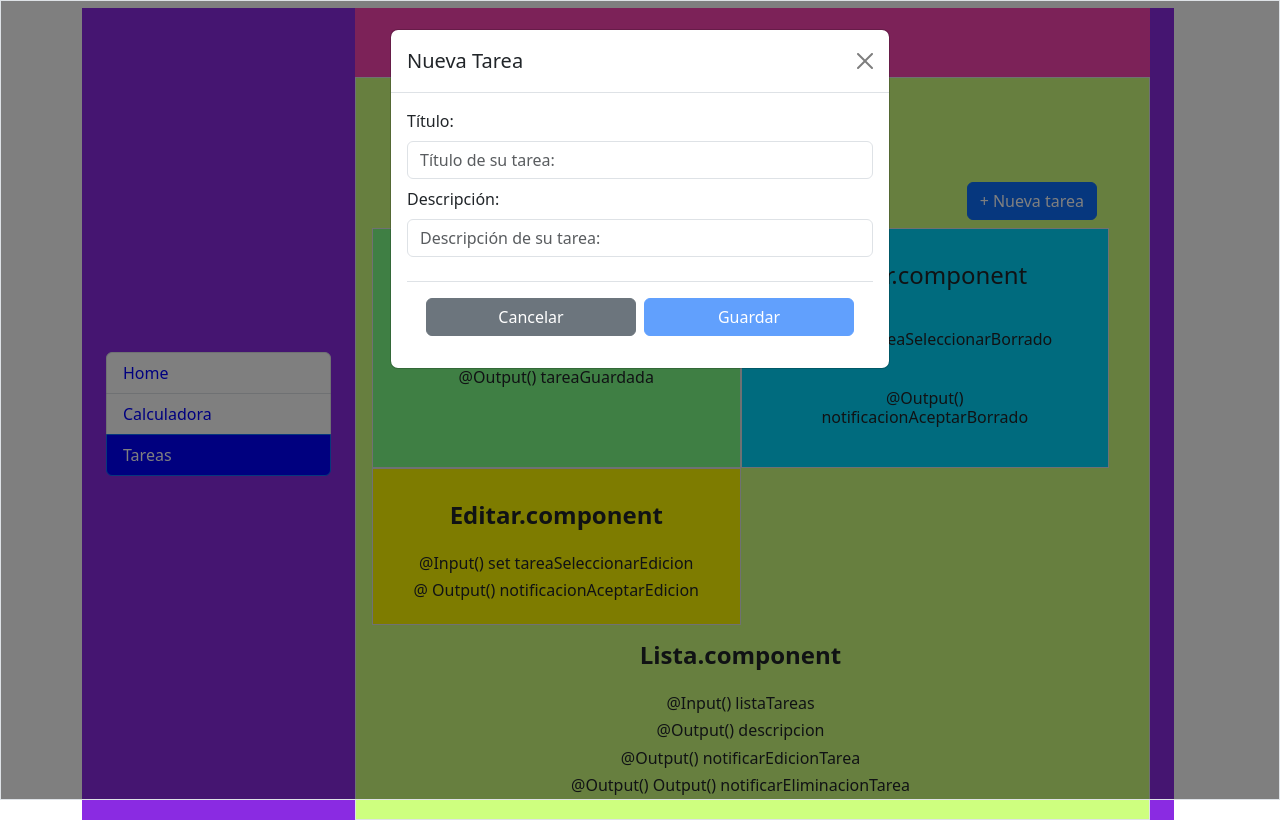
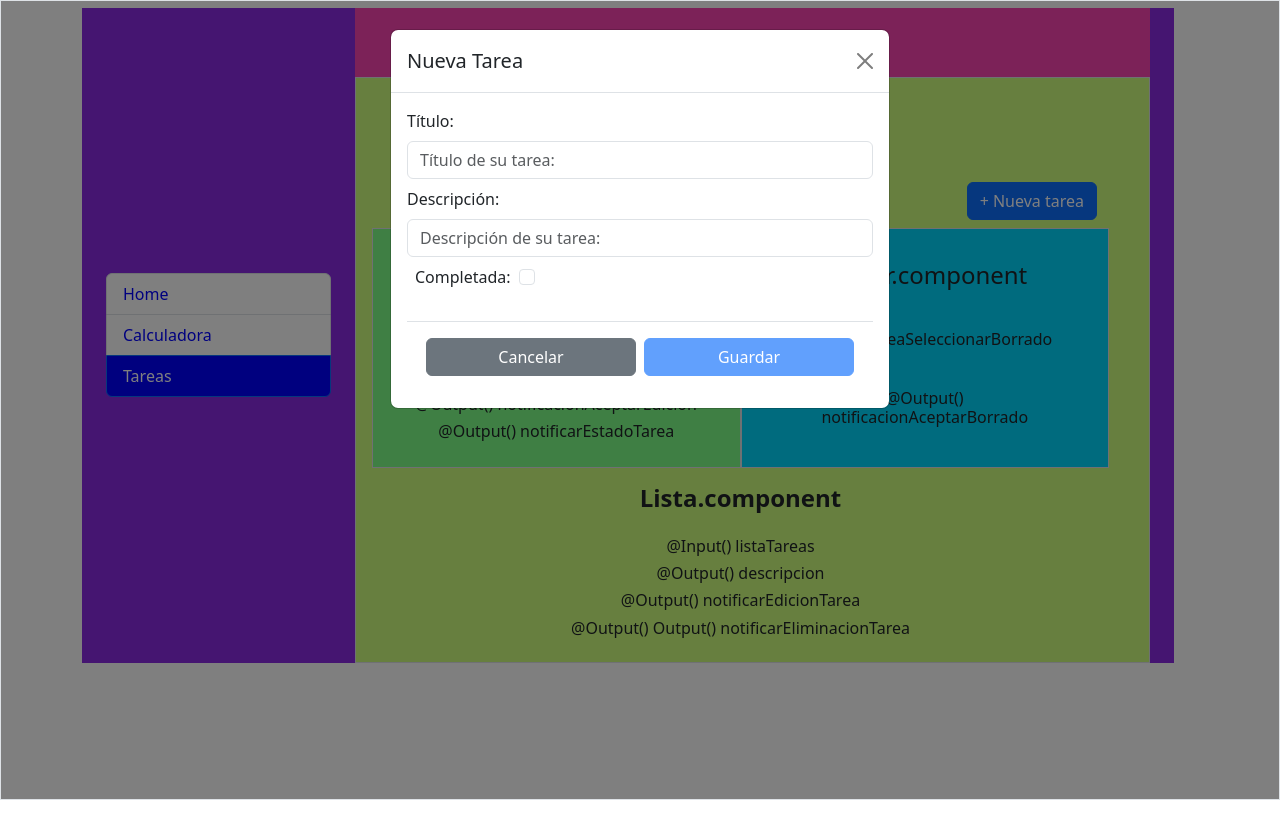
Before and after one commit to stemengit/Calculadora, an Angular app: page /tareas in a window 1280 px wide. Both pictures are taken after a click on the button "+ Nueva tarea". Built offline with nearby package versions, Linux system fonts and the light colour scheme.

Commit message:
fix: Agregación de editar a formulario y checks en nueva tarea y editar tarea

```diff
--- a/src/app/components/pages/tareas/editar/editar.component.css
+++ /dev/null
@@ -1,3 +0,0 @@
-:host {
-  display: block;
-}
--- a/src/app/components/pages/tareas/editar/editar.component.html
+++ /dev/null
@@ -1,30 +0,0 @@
-<div class="modal fade border" id="editarTarea" tabindex="-1" aria-labelledby="EditarTareaLabel" aria-hidden="true">
-  <div class="modal-dialog">
-    <div class="modal-content">
-      <div class="modal-header">
-        <h1 class="modal-title fs-5" id="editarTareaLabel">Editar Tarea</h1>
-        <button type="button" class="btn-close" data-bs-dismiss="modal" aria-label="Close"></button>
-      </div>
-      <div class="modal-body">
-        <div class="card-body">
-          <div class="mb-2">
-            <label class="form-label" for="titulo">Nuevo Título:</label>
-            <input type="text" class="form-control" id="titulo" required placeholder="Nuevo título de su tarea:" [(ngModel)]="titulo" >
-          </div>
-          <div class="mb-4">
-            <label class="form-label" for="descripcion">Nueva Descripción:</label>
-            <input type="text" class="form-control" required id="descripcion" placeholder="Nueva descripción de su tarea:" [(ngModel)]="descripcion" >
-          </div>
-        </div>
-          <div class="modal-footer d-grid gap-2 d-md-block text-center">
-            <button type="button" class="btn btn-secondary" style="width: 210px;" data-bs-dismiss="modal">Cancelar</button>
-            <button type="submit" class="btn btn-success" style="width: 210px;" data-bs-dismiss="modal"  [disabled]="!titulo || !descripcion" (click)="edit()">Editar</button>
-          </div>
-      </div>
-    </div>
-  </div>
-</div>
-
-<p class="p-3 h4 text-center mt-auto"><strong>Editar.component</strong></p>
-<p class="h6 text-center">&#64;Input() set tareaSeleccionarEdicion</p>
-<p class="h6 text-center">&#64; Output() notificacionAceptarEdicion</p>
--- a/src/app/components/pages/tareas/editar/editar.component.ts
+++ /dev/null
@@ -1,34 +0,0 @@
-import { Component, EventEmitter, Input, Output } from '@angular/core';
-import { boolean } from 'mathjs';
-
-@Component({
-  selector: 'app-editar',
-
-  templateUrl: './editar.component.html',
-  styleUrl: './editar.component.css',
-})
-export class EditarComponent {
-
-  titulo: string = '';
-  descripcion: string = '';
-  id: undefined | number = undefined;
-  completada: boolean = false
-
-  @Input() set tareaSeleccionarEdicion(value: undefined | { id:number, titulo: string, descripcion: string, completada:boolean } ) {
-    if (value){
-    this.titulo = value.titulo;
-    this.descripcion = value.descripcion;
-    this.id = value.id;
-    this.completada = value.completada
-  }
-}
-  @Output() notificacionAceptarEdicion = new EventEmitter<{ id:number, titulo: string, descripcion: string, completada:boolean }>();
-
-
-  edit() {
-    this.notificacionAceptarEdicion.emit({ id: this.id! , titulo: this.titulo, descripcion: this.descripcion, completada: this.completada });
-    this.titulo = '';
-    this.descripcion = '';
-  }
-
-}
--- a/src/app/components/pages/tareas/formulario/formulario.component.html
+++ b/src/app/components/pages/tareas/formulario/formulario.component.html
@@ -9,22 +9,61 @@
         <div class="card-body">
           <div class="mb-2">
             <label class="form-label" for="titulo">Título:</label>
-            <input type="text" class="form-control" id="titulo" required placeholder="Título de su tarea:" [(ngModel)]="titulo" >
+            <input type="text" class="form-control" id="titulo" required placeholder="Título de su tarea:" [(ngModel)]="titulo">
           </div>
-          <div class="mb-4">
+          <div class="mb-2">
             <label class="form-label" for="descripcion">Descripción:</label>
-            <input type="text" class="form-control" required id="descripcion" placeholder="Descripción de su tarea:" [(ngModel)]="descripcion" >
+            <input type="text" class="form-control" id="descripcion" required placeholder="Descripción de su tarea:" [(ngModel)]="descripcion">
+          </div>
+          <div class="mb-4" >
+            <label class="form-label mx-2" for="completada" >Completada:</label>
+            <input type="checkbox" class="form-check-input" id="completada" [(ngModel)]="completada">
           </div>
         </div>
-          <div class="modal-footer d-grid gap-2 d-md-block text-center">
-            <button type="button" class="btn btn-secondary" style="width: 210px;" data-bs-dismiss="modal">Cancelar</button>
-            <button type="submit" class="btn btn-primary" style="width: 210px;" data-bs-dismiss="modal" (click)="save()" [disabled]="!titulo || !descripcion">Guardar</button>
-          </div>
+        <div class="modal-footer d-grid gap-2 d-md-block text-center">
+          <button type="button" class="btn btn-secondary" style="width: 210px;" data-bs-dismiss="modal">Cancelar</button>
+          <button type="submit" class="btn btn-primary" style="width: 210px;" data-bs-dismiss="modal" (click)="save()" [disabled]="!titulo || !descripcion">Guardar</button>
+        </div>
       </div>
     </div>
   </div>
 </div>
+
+<div class="modal fade border" id="editarTarea" tabindex="-1" aria-labelledby="EditarTareaLabel" aria-hidden="true">
+  <div class="modal-dialog">
+    <div class="modal-content">
+      <div class="modal-header">
+        <h1 class="modal-title fs-5" id="editarTareaLabel">Editar Tarea</h1>
+        <button type="button" class="btn-close" data-bs-dismiss="modal" aria-label="Close"></button>
+      </div>
+      <div class="modal-body">
+        <div class="card-body">
+          <div class="mb-2">
+            <label class="form-label" for="titulo">Nuevo Título:</label>
+            <input type="text" class="form-control" id="titulo" required placeholder="Nuevo título de su tarea:" [(ngModel)]="titulo">
+          </div>
+          <div class="mb-2">
+            <label class="form-label" for="descripcion">Nueva Descripción:</label>
+            <input type="text" class="form-control" id="descripcion" required placeholder="Nueva descripción de su tarea:" [(ngModel)]="descripcion">
+          </div>
+          <div class="mb-4" [ngClass]="{'tarea-completada': completada, 'tarea-no-completada': !completada}">
+            <label class="form-label  mx-2" for="completada">Completada:</label>
+            <input type="checkbox" class="form-check-input" id="completada" [checked]="completada" (change)="estadoTarea($event)">
+          </div>
+        </div>
+        <div class="modal-footer d-grid gap-2 d-md-block text-center">
+          <button type="button" class="btn btn-secondary" style="width: 210px;" data-bs-dismiss="modal">Cancelar</button>
+          <button type="submit" class="btn btn-success" style="width: 210px;" data-bs-dismiss="modal" [disabled]="!titulo || !descripcion" (click)="edit()">Editar</button>
+        </div>
+      </div>
+    </div>
+  </div>
+</div>
+
+
 <p class="p-3 h4 text-center mt-auto"><strong>Formulario.component</strong></p>
-<p class="h6 text-center">&#64;Input() titulo</p>
-<p class="h6 text-center">&#64;Input() descripcion</p>
+<p class="h6 text-center">&#64;Input() listaTareas</p>
+<p class="h6 text-center">&#64;Input() set tareaSeleccionarEdicion</p>
 <p class="h6 text-center">&#64;Output() tareaGuardada</p>
+<p class="h6 text-center">&#64;Output() notificacionAceptarEdicion</p>
+<p class="h6 text-center">&#64;Output() notificarEstadoTarea</p>
--- a/src/app/components/pages/tareas/formulario/formulario.component.ts
+++ b/src/app/components/pages/tareas/formulario/formulario.component.ts
@@ -1,5 +1,4 @@
 import { Component, Input, Output, EventEmitter } from '@angular/core';
-import { boolean } from 'mathjs';
 
 @Component({
   selector: 'app-formulario',
@@ -9,8 +8,21 @@ export class FormularioComponent {
   public titulo: string = '';
   public descripcion: string = '';
   public completada: boolean = false;
+  id: undefined | number = undefined;
+
+  @Input() listaTareas: { id: number, titulo: string, descripcion: string, completada: boolean }[] = [];
+  @Input() set tareaSeleccionarEdicion(value: undefined | { id: number, titulo: string, descripcion: string, completada: boolean }) {
+    if (value) {
+      this.titulo = value.titulo;
+      this.descripcion = value.descripcion;
+      this.id = value.id;
+      this.completada = value.completada;
+    }
+  }
 
   @Output() tareaGuardada = new EventEmitter<{ id: number, titulo: string, descripcion: string, completada: boolean }>();
+  @Output() notificacionAceptarEdicion = new EventEmitter<{ id: number, titulo: string, descripcion: string, completada: boolean }>();
+  @Output() notificarEstadoTarea = new EventEmitter<{ id: number, completada: boolean }>();
 
   save() {
     const date = new Date();
@@ -18,5 +30,19 @@ export class FormularioComponent {
     this.tareaGuardada.emit({ id, titulo: this.titulo, descripcion: this.descripcion, completada: this.completada });
     this.titulo = '';
     this.descripcion = '';
+    this.completada = false;
+  }
+
+  edit() {
+    this.notificacionAceptarEdicion.emit({ id: this.id!, titulo: this.titulo, descripcion: this.descripcion, completada: this.completada });
+    this.titulo = '';
+    this.descripcion = '';
+    this.completada = false;
+  }
+
+  estadoTarea(event: Event): void {
+    const checkbox = event.target as HTMLInputElement;
+    this.completada = checkbox.checked;
+    this.notificarEstadoTarea.emit({ id: this.id!, completada: this.completada });
   }
 }
--- a/src/app/components/pages/tareas/lista/lista.component.html
+++ b/src/app/components/pages/tareas/lista/lista.component.html
@@ -36,18 +36,13 @@
   </div>
   <div class="col-xs-12 col-sm-12 col-md-12 col-lg-6 col-xl-6 border" style="background-color: rgb(127, 255, 136);">
     <div class="p-3">
-      <app-formulario (tareaGuardada)="agregarTareaLista($event)"></app-formulario>
+      <app-formulario (tareaGuardada)="agregarTareaLista($event)" [tareaSeleccionarEdicion]="tareaSeleccionada" (notificacionAceptarEdicion)="editarTareaLista($event)"></app-formulario>
     </div>
   </div>
 
   <div class="col-xs-12 col-sm-12 col-md-12 col-lg-6 col-xl-6 border" style="background-color: rgb(0, 215, 253);">
     <div class="p-3">
       <app-borrar [tareaSeleccionarBorrado]="tareaSeleccionada" (notificacionAceptarBorrado)="borrarTareaLista($event)"></app-borrar>
-    </div>
-  </div>
-  <div class="col-xs-12 col-sm-12 col-md-12 col-lg-6 col-xl-6 border" style="background-color: rgb(253, 249, 0);">
-    <div class="p-3">
-      <app-editar [tareaSeleccionarEdicion]="tareaSeleccionada" (notificacionAceptarEdicion)="editarTareaLista($event)"></app-editar>
     </div>
   </div>
 
--- a/src/app/components/pages/tareas/tareas.component.html
+++ b/src/app/components/pages/tareas/tareas.component.html
@@ -8,8 +8,7 @@
       (notificarEliminacionTarea)="borrarTarea($event)"
       (notificarEdicionTarea)="editarTarea($event)"
       [listaTareas]="listaTareas" (notificarEstadoTarea)="actualizarEstadoTarea($event.id, $event.completada)"
-      >
-    </app-lista>
+      ></app-lista>
     </div>
   </div>
 
--- a/src/app/components/pages/tareas/tareas.module.ts
+++ b/src/app/components/pages/tareas/tareas.module.ts
@@ -7,7 +7,6 @@ import { TareasComponent } from './tareas.component';
 import { FormularioComponent } from './formulario/formulario.component';
 import { FormsModule } from '@angular/forms';
 import { BorrarComponent } from './borrar/borrar.component';
-import { EditarComponent } from './editar/editar.component';
 
 @NgModule({
   imports: [
@@ -19,14 +18,12 @@ import { EditarComponent } from './editar/editar.component';
     ListaComponent,
     FormularioComponent,
     BorrarComponent,
-    EditarComponent
   ],
   declarations: [
     TareasComponent,
     ListaComponent,
     FormularioComponent,
     BorrarComponent,
-    EditarComponent
 
   ],
 })
--- a/src/app/tareas/borrar/borrar.component.html
+++ /dev/null
@@ -1 +0,0 @@
-<p>borrar works!</p>
```
Also changed, not shown: src/app/components/pages/tareas/formulario/formulario.component.css (+8 -0 lines), src/app/tareas/borrar/borrar.component.ts (deleted, +0 -12 lines), src/app/tareas/borrar/borrar.component.css (deleted), 1 other file (tests, documents, lock files or other folders).
